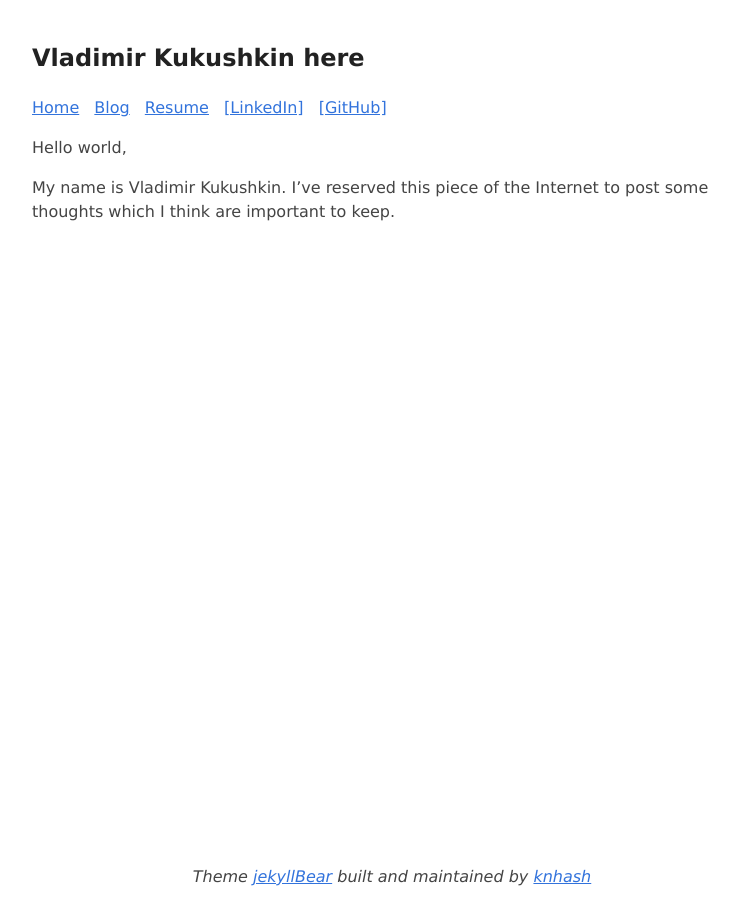
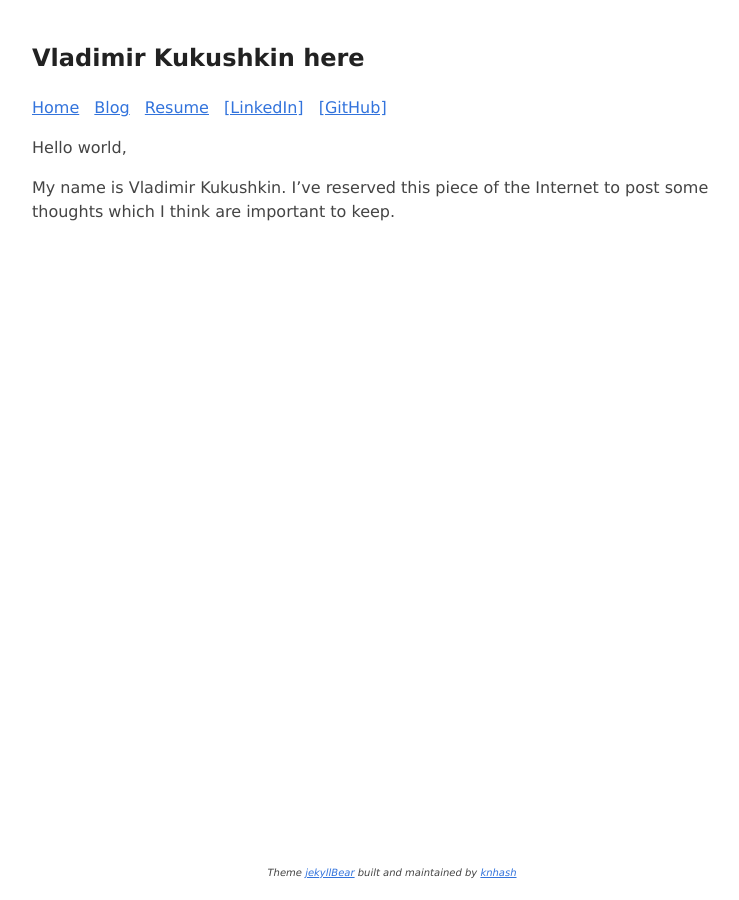
Before and after one commit to wowone/wowone.github.io, a Jekyll site: the page built from index.md, in a window 1280 px wide. Shown: the whole page, without its empty margins (248-987 px from the left). Built offline with Jekyll 4.4.1, drawn with Linux system fonts in a browser that asks for light colours.

Commit message:
homepage layout

```diff
--- a/assets/style.css
+++ b/assets/style.css
@@ -340,14 +340,15 @@ small a {
     padding-right: 0.61803rem;
 }
 
+/* https://stackoverflow.com/questions/643879/css-to-make-html-page-footer-stay-at-bottom-of-the-page-with-a-minimum-height-b#:~:text=Keep%20the%20footer%20at%20the%20bottom%20by%20using%20Flexbox&text=Make%20sure%20that%20you%20are,content%3Aspace-between%3B%20. */
 .bottom-footer {
-/*    padding: 50px;*/
     text-align: center;
     position: absolute;
     bottom: 0;
     left: 0;
     right: 0;
     height: 10px;
+    font-size: x-small;
 }
 
 .pageContentWrapper{
```
